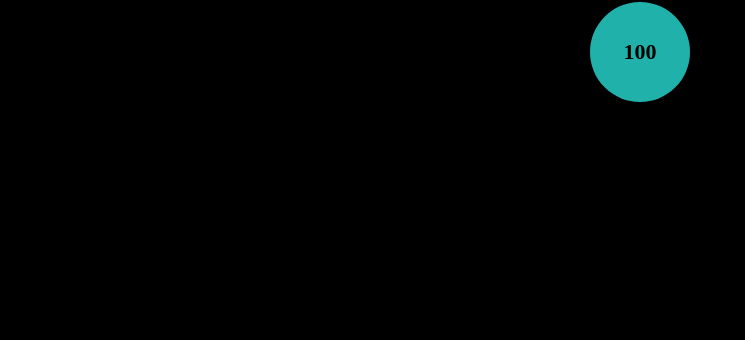
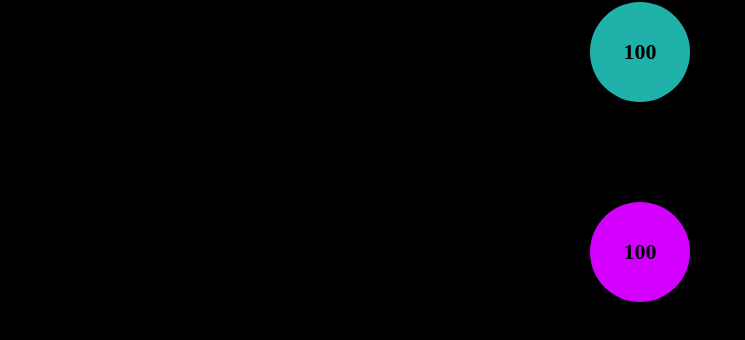
Before and after one commit to amirboxer/Git-Basics---The-Ball-Game, a plain HTML site: page index.html in a window 1280 px wide. Shown: the part 78-418 px from the top of the page, without its empty margins (0-745 px from the left). Drawn offline with Linux system fonts and the light colour scheme.

Commit message:
Second ball add

```diff
--- a/css/styles.css
+++ b/css/styles.css
@@ -15,10 +15,18 @@ h1 {
     width: 100px;
     margin: auto;
 
-    background-color: lightseagreen;
 
     font-size: 22px;
     font-weight: bold;
 
     transition:all 1s ease;
 }
+
+.ball1 {
+    background-color: lightseagreen;
+}
+
+.ball2 {
+    margin-block-start: 100px ;
+    background-color: rgb(212, 0, 255);
+}
--- a/index.html
+++ b/index.html
@@ -8,7 +8,8 @@
 </head>
 <body>
     <h1>The Ball Game</h1>
-    <div class="ball" onclick="onBallClick(this.innerHTML)">100</div>
+    <div class="ball ball1" onclick="onBallClick(this)">100</div>
+    <div class="ball ball2" onclick="onBallClick(this)">100</div>
     <script src="js/util.js"></script>
     <script src="js/main.js"></script>
 </body>
--- a/js/main.js
+++ b/js/main.js
@@ -1,14 +1,13 @@
 'use strict'
 
-function onBallClick(initialDiameter) {
-    var ball = document.querySelector('.ball')
-    var ballDiameter = +initialDiameter
-    ball.onclick = () => {
+function onBallClick(elBall) {
+    var ballDiameter = +elBall.innerHTML
+    elBall.onclick = () => {
         var incrementAmount = getRandomInt(20, 60)
         var newColor = getRandomColor()
         ballDiameter = ballDiameter + incrementAmount > 400 ? 100 : ballDiameter + incrementAmount
-        ball.innerHTML = ballDiameter
-        ball.style = `height: ${ballDiameter}px; width: ${ballDiameter}px; background-color: ${newColor};`
+        elBall.innerHTML = ballDiameter
+        elBall.style = `height: ${ballDiameter}px; width: ${ballDiameter}px; background-color: ${newColor};`
     }
-    ball.onclick()
+    elBall.onclick()
 }
```
